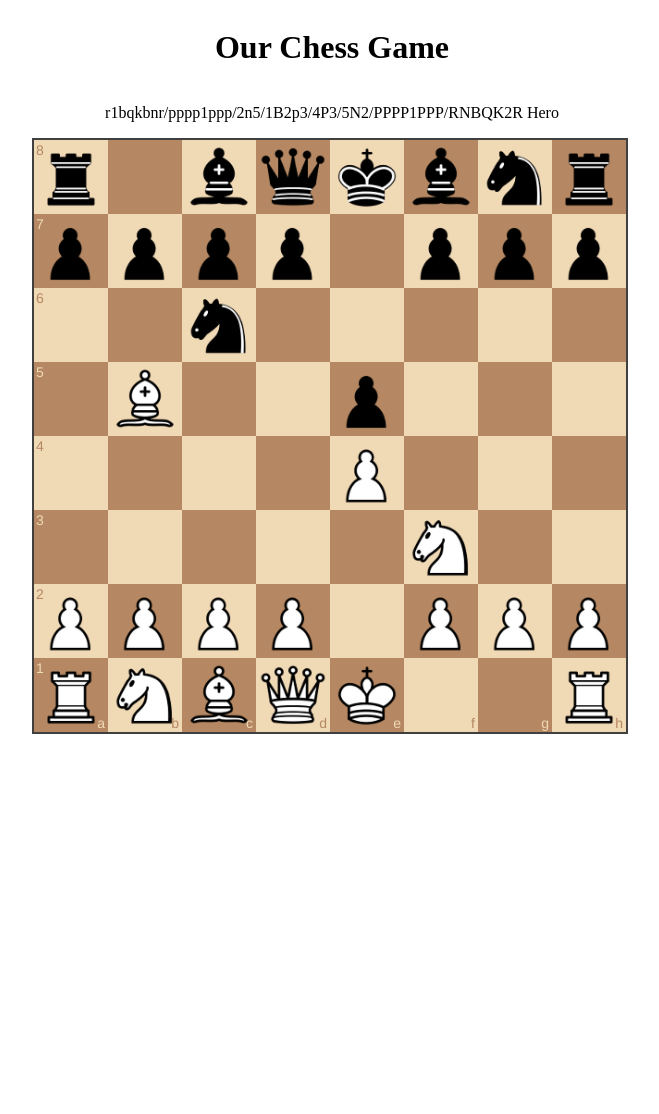
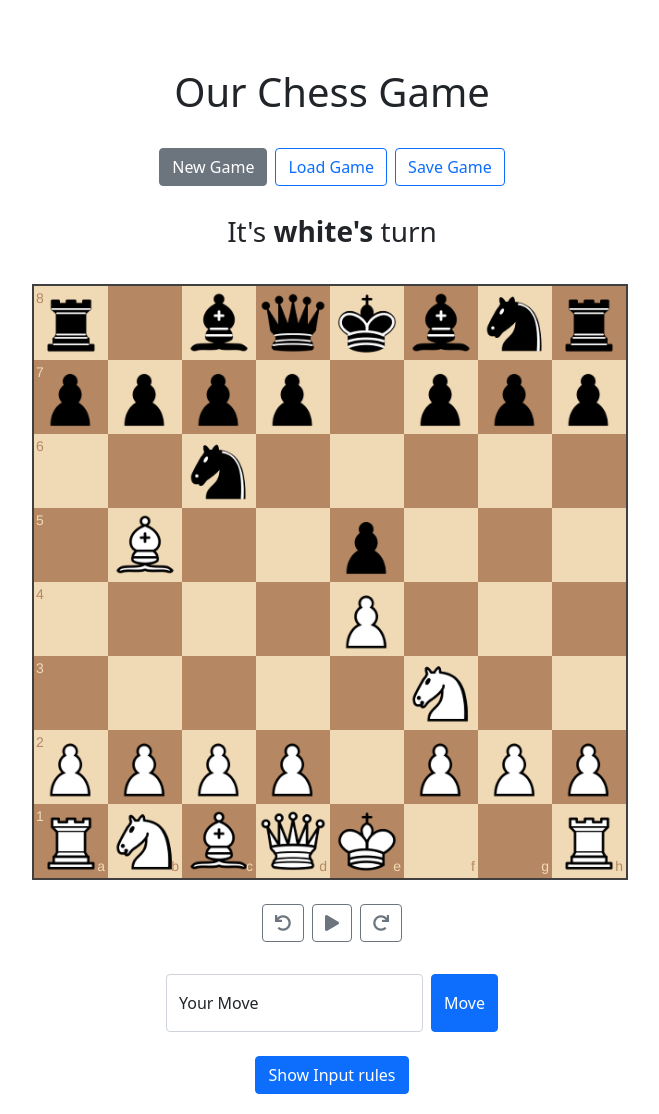
Before and after one commit to mgd-fchs/chess-dp2021, a Flask app: page / in a window 1280 px wide. Shown: the whole page, without its empty margins (308-967 px from the left). Before the commit the page ends 734 px from the top, so only its background shows below. Run offline with Flask 2, Linux system fonts and the light colour scheme.

Commit message:
Add chessboard UI

```diff
--- a/app.py
+++ b/app.py
@@ -9,16 +9,7 @@
 
 db.init_app(app)
 migrate = Migrate(app, db)
-app.register_blueprint(chess_bp, url_prefix='/chess')
-
-
-@app.route('/')
-def index():
-    pos = 'r1bqkbnr/pppp1ppp/2n5/1B2p3/4P3/5N2/PPPP1PPP/RNBQK2R'
-    user = "Hero"
-    mylist = [pos, user]
-    return render_template('index.html', mylist=mylist)
-
+app.register_blueprint(chess_bp, url_prefix='/')
 
 if __name__ == '__main__':
     app.debug = True
--- a/controllers/ChessController.py
+++ b/controllers/ChessController.py
@@ -1,5 +1,5 @@
 import sys
-from flask import render_template, redirect, url_for, request, abort
+from flask import render_template, redirect, url_for, request, abort, jsonify
 
 from models.Chess import Chess
 
@@ -36,13 +36,27 @@
         Please select a valid move!
     """
 
+
 # TODO
 def index():
-    main()
+    print("index...")
+    # main()
+    print("starting...")
+    position = 'r1bqkbnr/pppp1ppp/2n5/1B2p3/4P3/5N2/PPPP1PPP/RNBQK2R'
+    color = "white"
+    state = "play"
+    return render_template('index.html', state=state, position=position, color=color)
+
 
 # TODO
-def store():
-    ...
+def start_new_game():
+    print("starting...")
+    position = 'r1bqkbnr/pppp1ppp/2n5/1B2p3/4P3/5N2/PPPP1PPP/RNBQK2R'
+    color = "white"
+    state = "play"
+    return render_template('index.html', state=state, position=position, color=color)
+
+
 
 # TODO Change
 # def show(userId):
--- a/controllers/ChessPiece.py
+++ b/controllers/ChessPiece.py
@@ -1,7 +1,7 @@
 # imports
 from abc import ABC, abstractmethod
 import copy
-import controllers.Strategy
+import controllers.Strategy as Strategy
 from controllers.Strategy import MovementStrategy
 
 # create the object at runtiume by copying the prototype instance
--- a/routes/chess_bp.py
+++ b/routes/chess_bp.py
@@ -1,10 +1,12 @@
 from flask import Blueprint
 
-from controllers.ChessController import index # import other methods store, show, update, delete
+from controllers.ChessController import index, start_new_game # import other methods store, show, update, delete
 
-chess_bp = Blueprint('user_bp', __name__)
+chess_bp = Blueprint('chess_bp', __name__)
 
 chess_bp.route('/', methods=['GET'])(index)
+chess_bp.route('/new_game', methods=['POST'])(start_new_game)
+
 # add other routes
 # chess_bp.route('/create', methods=['POST'])(store)
 # chess_bp.route('/<int:user_id>', methods=['GET'])(show)
--- a/static/styles.css
+++ b/static/styles.css
@@ -3,6 +3,7 @@
     flex-direction: column;
     align-items: center;
     gap: 1em;
+    padding: 20px;
 }
 
 #myBoard{
--- a/templates/index.html
+++ b/templates/index.html
@@ -1,29 +1,115 @@
 <!doctype html>
 <html>
 <head>
-        <meta charset="utf-8" />
-        <meta http-equiv="X-UA-Compatible" content="IE=edge,chrome=1" />
+    <meta charset="utf-8"/>
+    <meta http-equiv="X-UA-Compatible" content="IE=edge,chrome=1"/>
     <title>Chess Game</title>
     <script src="/static/chessboardjs-1.0.0/js/chessboard-1.0.0.min.js"></script>
     <link rel="stylesheet" href="/static/chessboardjs-1.0.0/css/chessboard-1.0.0.min.css">
     <link rel="stylesheet" href="/static/styles.css">
+    <link rel="shortcut icon" type="image/x-icon" href="/static/chessboardjs-1.0.0/img/chesspieces/wikipedia/bQ.png">
+    <link href="https://cdn.jsdelivr.net/npm/bootstrap@5.1.3/dist/css/bootstrap.min.css" rel="stylesheet"
+          integrity="sha384-1BmE4kWBq78iYhFldvKuhfTAU6auU8tT94WrHftjDbrCEXSU1oBoqyl2QvZ6jIW3" crossorigin="anonymous">
+    <script src="https://cdn.jsdelivr.net/npm/bootstrap@5.1.3/dist/js/bootstrap.bundle.min.js" integrity="sha384-ka7Sk0Gln4gmtz2MlQnikT1wXgYsOg+OMhuP+IlRH9sENBO0LRn5q+8nbTov4+1p" crossorigin="anonymous"></script>
+    <link rel="stylesheet" href="https://cdnjs.cloudflare.com/ajax/libs/font-awesome/5.15.4/css/all.min.css" integrity="sha512-1ycn6IcaQQ40/MKBW2W4Rhis/DbILU74C1vSrLJxCq57o941Ym01SwNsOMqvEBFlcgUa6xLiPY/NS5R+E6ztJQ==" crossorigin="anonymous" referrerpolicy="no-referrer" />
 </head>
 <body>
 
-        <h1> Our Chess Game</h1>
+<h1 class="mt-5"> Our Chess Game</h1>
 
-        {% for e in mylist %}
-            {{e}}
-        {% endfor %}
+<div class="d-flex p-2 bd-highlight gap-2">
+    <form action="/new_game" method="post">
+        <button class="btn btn-secondary" name="start_new_game" type="submit">New Game</button>
+    </form>
+    <!-- TODO disable this button if no game can be loaded -->
+    <form action="/load_game" method="post">
+        <button class="btn btn-outline-primary" name="start_new_game" type="submit">Load Game</button>
+    </form>
+    <form action="/save_game" method="post">
+        <button class="btn btn-outline-primary" name="start_new_game" type="submit">Save Game</button>
+    </form>
+</div>
+<p class="fs-3 text">
+    {% if color %}
+    It's <strong>{{color}}'s</strong> turn
+    {% endif %}
+</p>
+
+
 <div id="myBoard"></div>
+<div class="d-flex p-2 bd-highlight gap-2">
+    <form action="/undo" method="post">
+        <button class="btn btn-outline-secondary" name="undo" type="submit"><i class="fas fa-undo"></i></button>
+    </form>
+    <form action="/show_history" method="post">
+        <button class="btn btn-outline-secondary" name="show_history" type="submit"><i class="fas fa-play"></i></button>
+    </form>
+    <form action="/redo" method="post">
+        <button class="btn btn-outline-secondary" name="redo" type="submit"><i class="fas fa-redo"></i></button>
+    </form>
+</div>
+    <form action="/move" method="post" class="d-flex p-2 bd-highlight gap-2">
+        <div class="form-floating">
+            <input type="text" class="form-control" id="movingInput" placeholder="Your Move">
+            <label for="movingInput">Your Move</label>
+        </div>
+        <button class="btn btn-primary" name="do_move" type="submit">Move</button>
+    </form>
+
+
+
+<button class="btn btn-primary" type="button" data-bs-toggle="collapse" data-bs-target="#collapseRules" aria-expanded="false" aria-controls="collapseRules">
+    Show Input rules
+</button>
+<div class="collapse" id="collapseRules">
+  <div class="card card-body">
+        <h2> Input rules: </h2>
+        <h3> The board</h3>
+        <p>
+            Lines: a-h <br>
+            Rows: (1-8)
+        </p>
+        <h3>The pieces</h3>
+        <p>
+            <strong>Rook</strong>: R <br>
+            <strong>Knight</strong>: K <br>
+            <strong>Bishop</strong>: B <br>
+            <strong>Queen</strong>: Q <br>
+            <strong>King</strong>: K <br>
+            <strong>Pawn</strong>: P
+        </p>
+        <h3> The move </h3>
+        <p>
+            The letters must be capitalized to indicate a piece; otherwise, they indicate a square.
+            First you write the figure and its position down and then where you want to move it.
+        </p>
+        <h4>Special Moves</h4>
+        <h5>Pawn promotion</h5>
+        <p>
+            You have to do the simple move and then use the letter of the piece you want.
+            E.g.: Pa7 Pa8 Q
+        </p>
+        <h5>Castling</h5>
+        <p>
+            Castling is indicated by the special notations 0-0 (for kingside castling) and 0-0-0 (queenside castling). (using zero!)
+        </p>
+        <h4>Examples</h4>
+        <p>
+            <strong>Pe4 Pe5</strong>: move the pawn on e4 to e5<br>
+            <strong>Nf3 Nc6</strong>: move the Knight on f3 to c6<br>
+            <strong>Bf1 Bb5</strong>: move the Bishop on f1 to b5<br>
+            <strong>Pa7 Pa8 Q</strong>: move to the top of the board and do a pawn promotion<br>
+            <strong>0-0</strong>: do a kingside castling<br>
+        </p>
+  </div>
+</div>
 
 <script src="https://code.jquery.com/jquery-3.6.0.min.js"></script>
 <script src="/static/chessboardjs-1.0.0/js/chessboard-1.0.0.min.js"></script>
 
 <script>
-            var pos = '{{ mylist[0] }}';
-            var board = Chessboard('myBoard', pos);
-            console.log("-----", '{{ mylist[0] }}');
+    let pos = '{{ position }}';
+    let board = Chessboard('myBoard', pos);
 </script>
 </body>
 </html>
```
Lines whose indentation alone changed are shown as unchanged.
